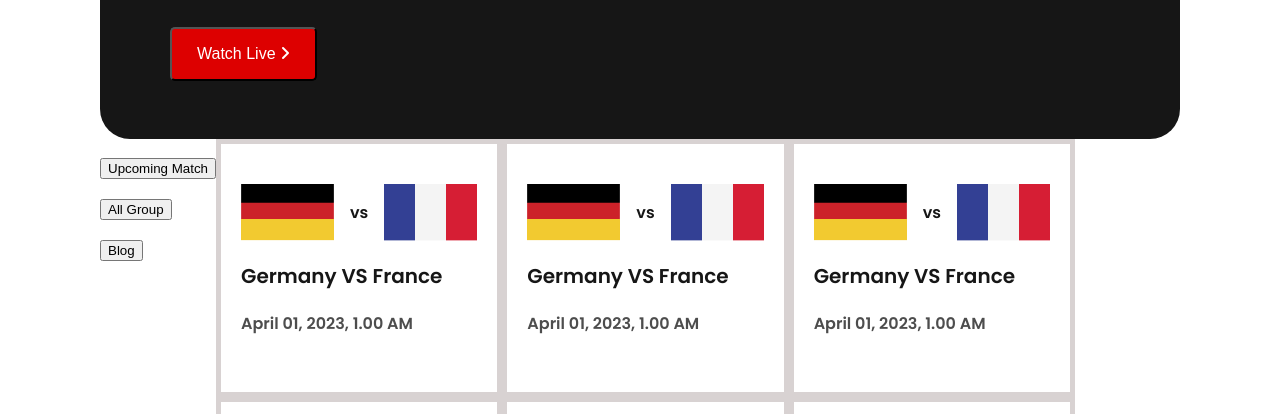
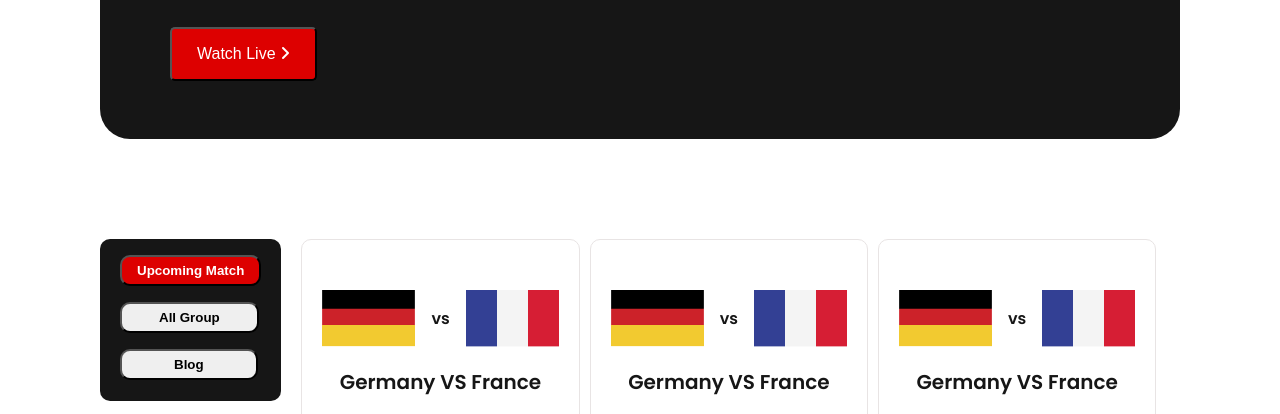
Before and after one commit to kamruzzaman1312/world-cup, a plain HTML site: page index.html in a window 1280 px wide. Shown: the part 520-934 px from the top of the page. Drawn offline with Linux system fonts and the light colour scheme.

Commit message:
match-schedule-added

```diff
--- a/index.html
+++ b/index.html
@@ -46,9 +46,9 @@
         <section>
             <div class="tournament-details">
                 <div class="menu">
-                    <p><button>Upcoming Match</button></p>
-                    <p><button>All Group</button></p>
-                    <p><button>Blog</button></p>
+                    <p><button class="Upcoming-Match">Upcoming Match</button></p>
+                    <p><button class="All-Group">All Group</button></p>
+                    <p><button class="Blog">Blog</button></p>
                 </div>
                 <div class="match-schedule">
                     <div class="individual-match">
@@ -131,8 +131,6 @@
                     </div>
                 </div>
             </div>
-
-
         </section>
     </main>
 </body>
--- a/style.css
+++ b/style.css
@@ -18,6 +18,7 @@ body{
     display:flex;
     border-radius: 30px;
     padding-left: 70px;
+    margin-bottom: 100px;
     color: #FFFFFF;
     background-color: #161616;
 }
@@ -54,17 +55,42 @@ body{
 .tournament-details{
     display: flex;
 }
+.menu{
+    padding: 0px 20px 5px 20px;
+    background-color: #161616;
+    margin-right: 20px;
+    margin-bottom: 370px;
+    border-radius: 10px;
+}
+.Upcoming-Match{
+    padding: 6px 15px;
+    font-weight: 600;
+    color: #FFFFFF;
+    background-color: #DD0000;
+    border-radius: 10px;
+}
+.All-Group{
+    padding: 6px 37px;
+    font-weight: 600;
+    border-radius: 10px;
+}
+.Blog{
+    padding: 6px 52px;
+    font-weight: 600;
+    border-radius: 10px;
+}
 .match-schedule{
     display: grid;
     grid-template-columns: repeat(3,1fr);
+    grid-gap: 10px;
 }
 .individual-match{
-    padding-top: 40px;
-    padding-bottom: 40px;
+    padding-top: 50px;
+    padding-bottom: 35px;
     padding-right: 20px;
     padding-left: 20px;
-    border: 5px solid rgb(216, 210, 210);
-
+    border: 1px solid rgb(232, 228, 228);
+    border-radius: 10px;
 }
 .flag{
     display: flex;
@@ -81,9 +107,11 @@ body{
     font-weight: 600;
     font-size: 20px;
     color: #161616;
+    text-align: center;
 }
 .match-date p{
     font-weight: 400;
     font-size: 16px;
     color: #4D4D4D;
+    text-align: center;
 }
```
